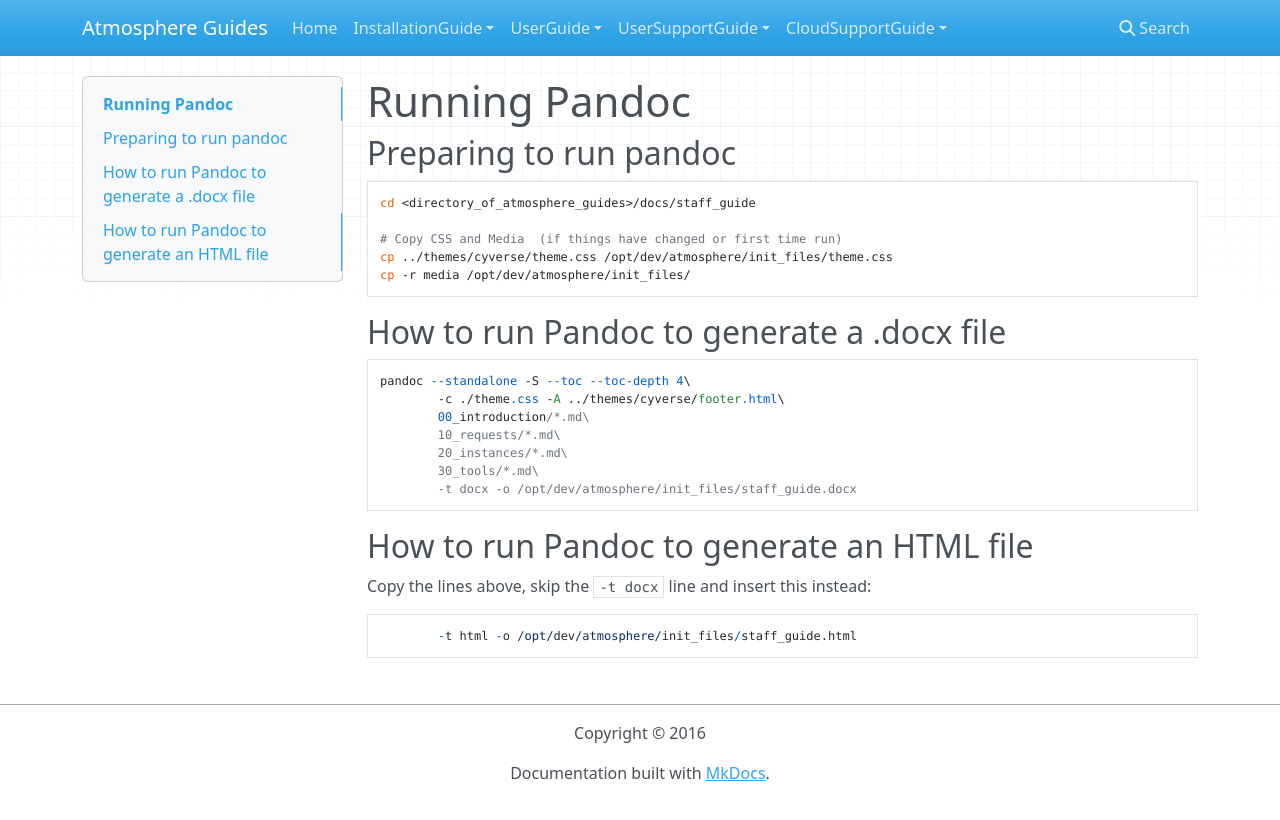
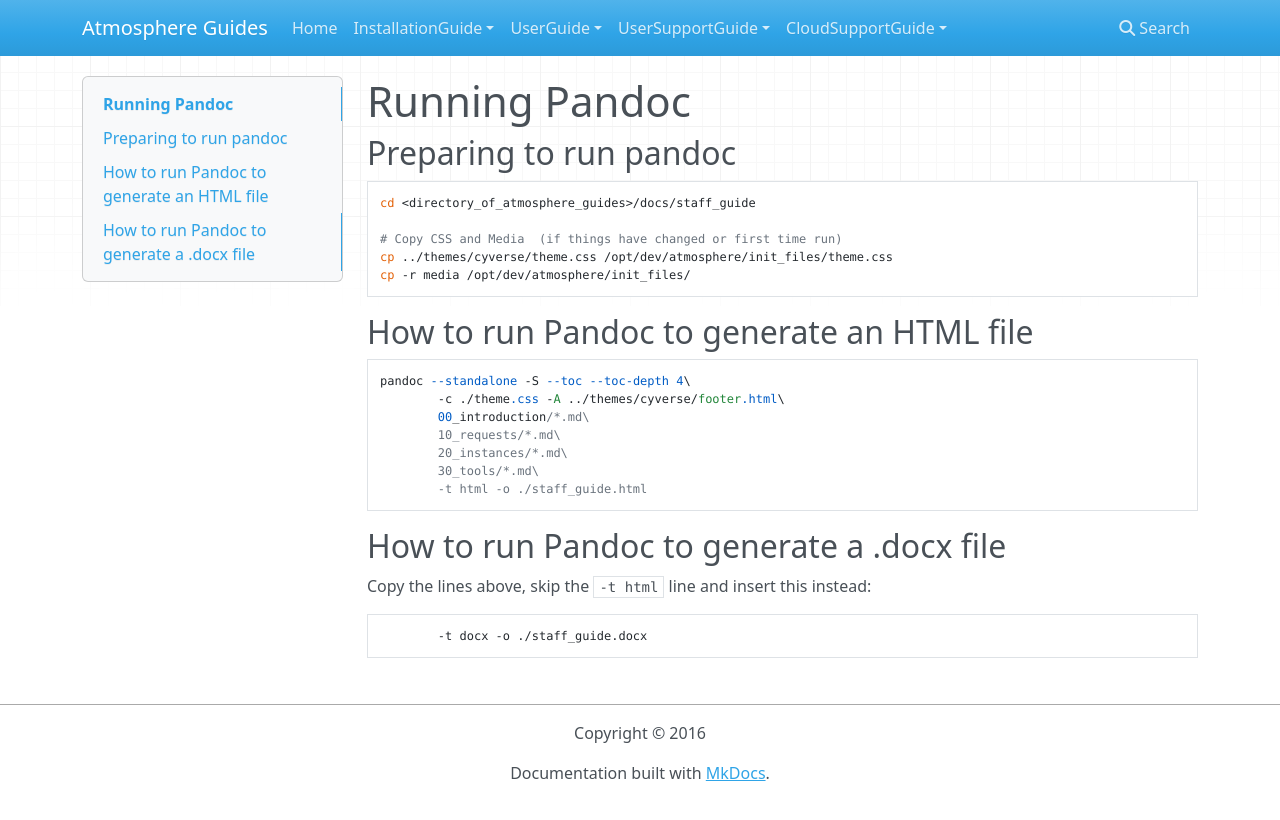
Before and after one commit to lenards/atmosphere-guides, an MkDocs documentation site: the page built from docs/staff_guide/CONTRIBUTING.md, in a window 1280 px wide. Shown: the top 820 px of the page. Built offline with MkDocs 1.6.1, drawn with Linux system fonts in a browser that asks for light colours; nearby versions of some CDN libraries; old or Windows-style settings are respelled for this version of MkDocs.

Commit message:
Primary instructions changed to 'generate HTML'

````diff
--- a/docs/staff_guide/CONTRIBUTING.md
+++ b/docs/staff_guide/CONTRIBUTING.md
@@ -10,8 +10,8 @@ cp ../themes/cyverse/theme.css /opt/dev/atmosphere/init_files/theme.css
 cp -r media /opt/dev/atmosphere/init_files/
 ```
 
-##How to run Pandoc to generate a .docx file
 
+## How to run Pandoc to generate an HTML file
 ```
 pandoc --standalone -S --toc --toc-depth 4\
         -c ./theme.css -A ../themes/cyverse/footer.html\
@@ -19,12 +19,12 @@ pandoc --standalone -S --toc --toc-depth 4\
         10_requests/*.md\
         20_instances/*.md\
         30_tools/*.md\
-        -t docx -o /opt/dev/atmosphere/init_files/staff_guide.docx
+        -t html -o ./staff_guide.html
 ```
 
-## How to run Pandoc to generate an HTML file
-Copy the lines above, skip the `-t docx` line and insert this instead:
+##How to run Pandoc to generate a .docx file
+Copy the lines above, skip the `-t html` line and insert this instead:
 
 ```
-        -t html -o /opt/dev/atmosphere/init_files/staff_guide.html
+        -t docx -o ./staff_guide.docx
 ```
````
